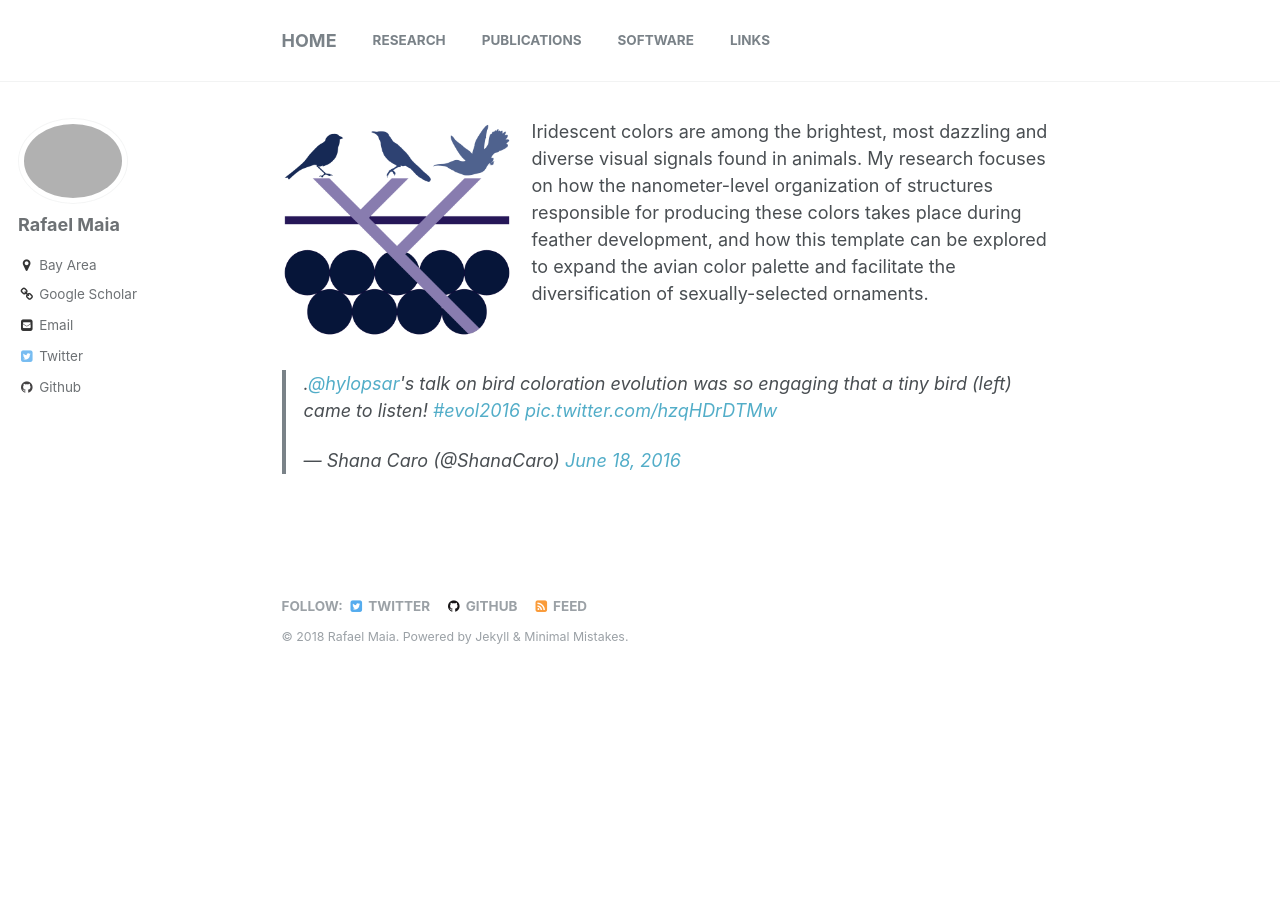
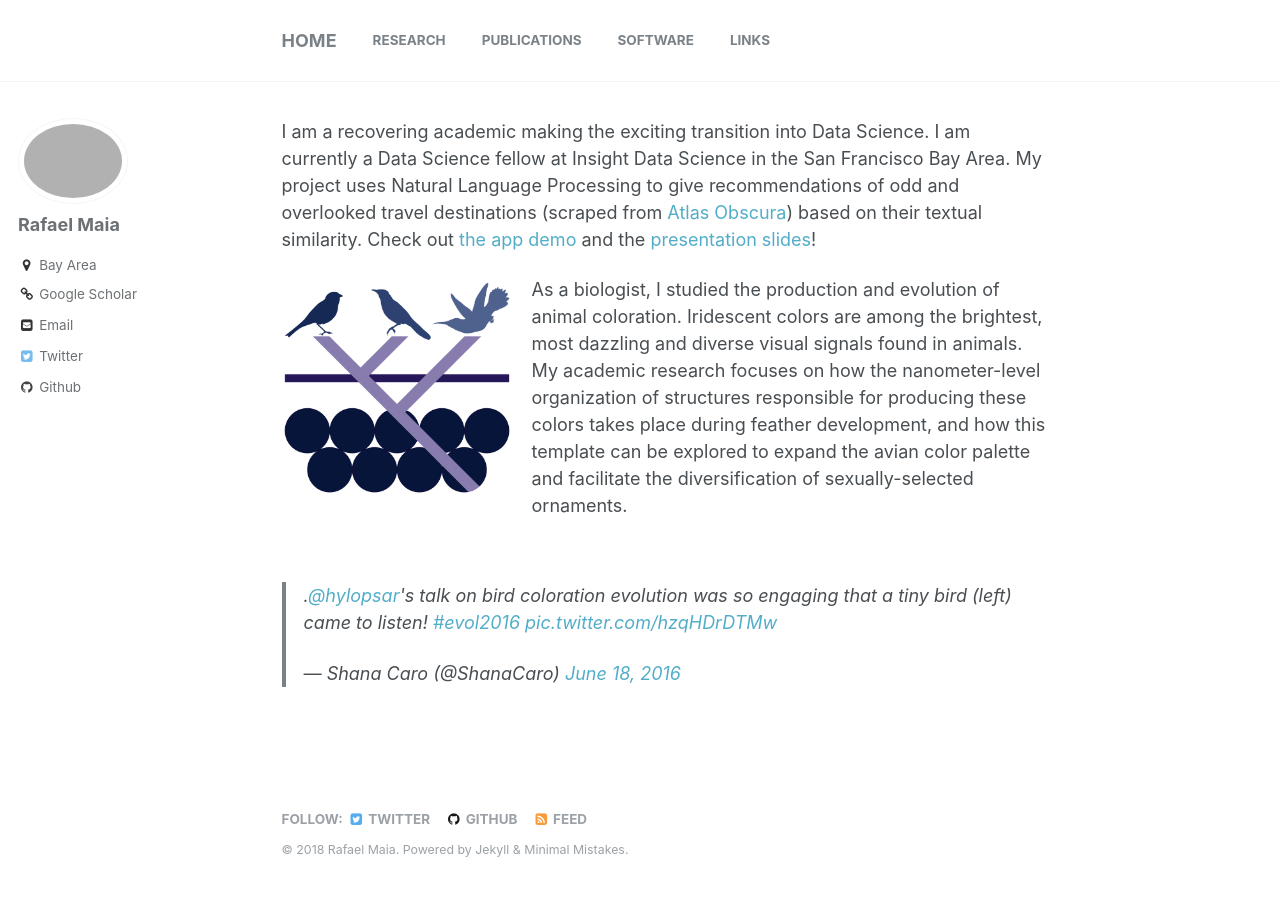
Before and after one commit to rmaia/rmaia.github.io, a Jekyll site: the page built from _pages/index.md, in a window 1280 px wide. Built offline with Jekyll 4.4.1, drawn with Linux system fonts in a browser that asks for light colours; comment, search, counter and statistics services are not loaded.

Commit message:
frontpage update

```diff
--- a/_pages/index.md
+++ b/_pages/index.md
@@ -4,8 +4,10 @@ title: Rafael Maia
 author_profile: true
 permalink: /
 ---
-<img align="left" style="padding-right:20px; width:250px" src="/images/logo.png">
-Iridescent colors are among the brightest, most dazzling and diverse visual signals found in animals. My research focuses on how the nanometer-level organization of structures responsible for producing these colors takes place during feather development, and how this template can be explored to expand the avian color palette and facilitate the diversification of sexually-selected ornaments.
+
+I am a recovering academic making the exciting transition into Data Science. I am currently a Data Science fellow at Insight Data Science in the San Francisco Bay Area. My project uses Natural Language Processing to give recommendations of odd and overlooked travel destinations (scraped from [Atlas Obscura](https://www.atlasobscura.com/)) based on their textual similarity. Check out [the app demo](http://insight.rafaelmaia.net) and the [presentation slides](http://insight.rafaelmaia.net/slides)!
+
+<img align="left" style="padding-right:20px; width:250px" src="/images/logo.png">As a biologist, I studied the production and evolution of animal coloration. Iridescent colors are among the brightest, most dazzling and diverse visual signals found in animals. My academic research focuses on how the nanometer-level organization of structures responsible for producing these colors takes place during feather development, and how this template can be explored to expand the avian color palette and facilitate the diversification of sexually-selected ornaments.
 <br>
 <br>
 <blockquote class="twitter-tweet" data-lang="en"><p lang="en" dir="ltr">.<a href="https://twitter.com/hylopsar">@hylopsar</a>&#39;s talk on bird coloration evolution was so engaging that a tiny bird (left) came to listen! <a href="https://twitter.com/hashtag/evol2016?src=hash">#evol2016</a> <a href="https://t.co/hzqHDrDTMw">pic.twitter.com/hzqHDrDTMw</a></p>&mdash; Shana Caro (@ShanaCaro) <a href="https://twitter.com/ShanaCaro/status/744233162474037248">June 18, 2016</a></blockquote>
```
Also changed, not shown: 9 other files.
